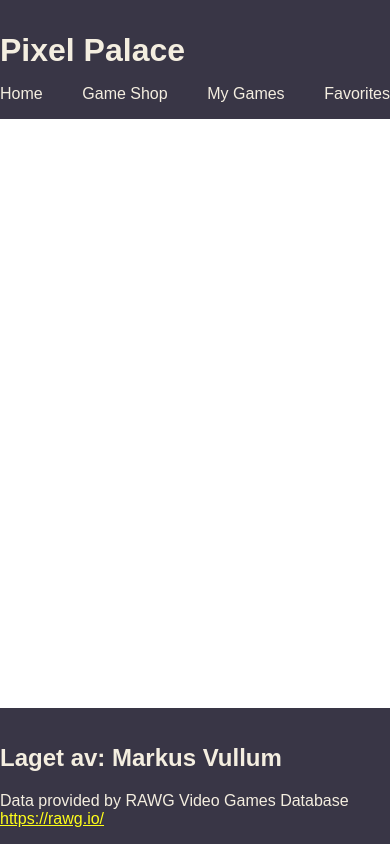
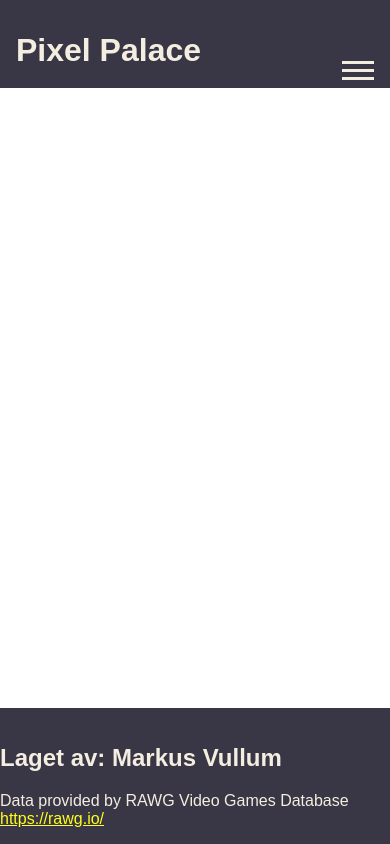
Before and after one commit to mavu1707/UIN_Eksamen_Gruppe_33, a React (Create React App) app in the folder frontend/: page / in a window 390 px wide. Built offline with nearby package versions, Linux system fonts and the light colour scheme; a web font is replaced by a local one.

Commit message:
Hamburger meny lagt til, men fungerer ikke 100%....

```diff
--- a/frontend/src/App.scss
+++ b/frontend/src/App.scss
@@ -17,6 +17,7 @@ header{
     margin: 0 auto;
     max-width: $maxWidth;
     padding-top: 2rem;
+    padding-left: 1rem;
   }
 
   a{
@@ -25,13 +26,19 @@ header{
   }
 
   nav{
-    list-style: none;
     max-width: $maxWidth;
-    margin: 0 auto;
-    display: flex;
-    justify-content: space-between;
-    padding-top: 1rem;
     padding-bottom: 1rem;
+
+    ul{
+      li{
+        list-style: none;
+        text-align: center;
+        padding-top: 1rem;
+        a{
+          text-align: center;
+        }
+      }
+    }
   }
 }
 
@@ -56,3 +63,72 @@ footer{
     color: rgb(255, 255, 26);
   }
 }
+
+.menu-toggle {
+  cursor: pointer;
+  display: none;
+}
+
+.menu-toggle .hamburger {
+  display: block;
+  width: 2rem;
+  height: 3px;
+  background-color: $primary;
+  position: relative;
+}
+
+.menu-toggle .hamburger::before,
+.menu-toggle .hamburger::after {
+  content: '';
+  display: block;
+  width: 100%;
+  height: 100%;
+  position: absolute;
+  background-color: $primary;
+}
+
+.menu-toggle .hamburger::before {
+  transform: translateY(-8px);
+}
+
+.menu-toggle .hamburger::after {
+  transform: translateY(8px);
+}
+
+@media only screen and (max-width: 1200px) {
+  .menu-toggle {
+    display: flex;
+    justify-content: end;
+    padding-right: 1rem;
+  }
+
+  nav {
+    ul{
+      display: none;
+    }
+  }
+
+  nav.show {
+    ul{
+      display: flex;
+      flex-direction: column;
+      align-items: center;
+      justify-content: center;
+      height: 100%;
+    }
+  }
+
+  nav.show {
+    li{
+      margin: 1rem 0;
+    }
+  }
+
+  nav.show {
+    li{
+      a{
+        font-size: 1.5rem;
+      }
+    }
+  }
+}
--- a/frontend/src/components/Headers.js
+++ b/frontend/src/components/Headers.js
@@ -1,11 +1,27 @@
-import Nav from "./Nav"
+import { useState } from 'react';
 import { Link } from 'react-router-dom';
 
-export default function Header(){
-  return(
+export default function Header() {
+  const [showMenu, setShowMenu] = useState(false);
+
+  const toggleMenu = () => {
+    setShowMenu(!showMenu);
+  };
+
+  return (
     <header>
       <h1><Link to="/" >Pixel Palace</Link></h1>
-      <Nav></Nav>
+      <div className="menu-toggle" onClick={toggleMenu}>
+        <div className="hamburger"></div>
+      </div>
+      <nav className={showMenu ? 'show' : ''}>
+        <ul>
+          <li><Link to="/" onClick={toggleMenu}>Home</Link></li>
+          <li><Link to="/gameshop" onClick={toggleMenu}>Game Shop</Link></li>
+          <li><Link to="/mygames" onClick={toggleMenu}>My Games</Link></li>
+          <li><Link to="/myfavorites" onClick={toggleMenu}>Favorites</Link></li>
+        </ul>
+      </nav>
     </header>
-  )
+  );
 }
--- a/frontend/src/components/Nav.js
+++ /dev/null
@@ -1,12 +0,0 @@
-import { Link } from 'react-router-dom';
-
-export default function Nav(){
-  return(
-    <nav>
-      <li><Link to="/" >Home</Link></li>
-      <li><Link to="/gameshop" >Game Shop</Link></li>
-      <li><Link to="/mygames" >My Games</Link></li>
-      <li><Link to="/myfavorites" >Favorites</Link></li>
-    </nav>
-  )
-}
--- a/frontend/src/components/dashboard.js
+++ b/frontend/src/components/dashboard.js
@@ -9,13 +9,13 @@ import { BrowserRouter as Router, Routes, Route } from 'react-router-dom';
 export default function Dashboard() {
   return (
     <Router>
-    <Header/>
+      <Header />
       <Routes>
         <Route path="/gameshop" element={<GameShop />} />
         <Route path="/mygames" element={<MyGames />} />
         <Route path="/myfavorites" element={<MyFavorites />} />
       </Routes>
-      <Footer/>
+      <Footer />
     </Router>
   );
 }
```
